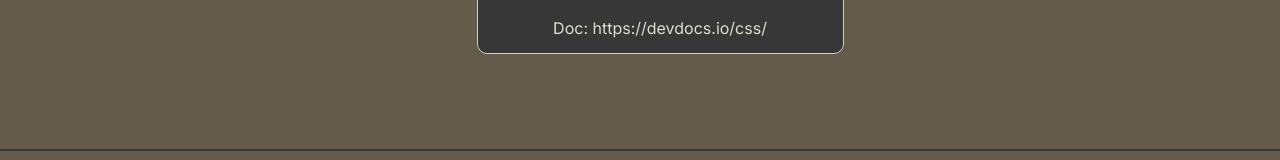
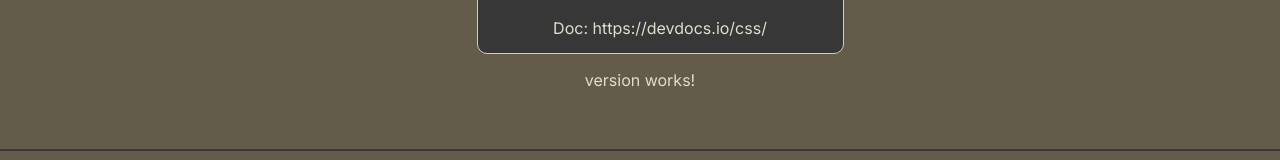
Before and after one commit to Felipe-gth/portfolio, an Angular app: page /projects/1 in a window 1280 px wide. Shown: the part 639-799 px from the top of the page. Built offline with nearby package versions, Linux system fonts and the light colour scheme.

Commit message:
Create VersionComponent

```diff
--- /dev/null
+++ b/src/app/projects/components/version/version.component.html
@@ -0,0 +1 @@
+<p>version works!</p>
--- /dev/null
+++ b/src/app/projects/components/version/version.component.ts
@@ -0,0 +1,15 @@
+import { Component, OnInit } from '@angular/core';
+
+@Component({
+  selector: 'app-version',
+  templateUrl: './version.component.html',
+  styleUrls: ['./version.component.css']
+})
+export class VersionComponent implements OnInit {
+
+  constructor() { }
+
+  ngOnInit(): void {
+  }
+
+}
--- a/src/app/projects/pages/details/details.component.html
+++ b/src/app/projects/pages/details/details.component.html
@@ -5,5 +5,5 @@
         <app-technology [technologies]="project?.technologies"></app-technology>
     </article>
 
-
+    <app-version></app-version>
 </section>
--- a/src/app/projects/projects.module.ts
+++ b/src/app/projects/projects.module.ts
@@ -8,6 +8,7 @@ import { Routes, RouterModule } from '@angular/router';
 import { FormsModule } from '@angular/forms';
 import { DetailsComponent } from './pages/details/details.component';
 import { TechnologyModule } from '../components/technology/technology.module';
+import { VersionComponent } from './components/version/version.component';
 
 const routes: Routes = [
     { path: '', component: ProjectsComponent },
@@ -15,7 +16,7 @@ const routes: Routes = [
 ];
 
 @NgModule({
-    declarations: [ProjectsComponent, ProjectComponent, DetailsComponent],
+    declarations: [ProjectsComponent, ProjectComponent, DetailsComponent, VersionComponent],
     imports: [CommonModule, RouterModule.forChild(routes), FormsModule, TechnologyModule],
     exports: [ProjectComponent],
 })
```
Also changed, not shown: src/app/projects/components/version/version.component.css (added).
